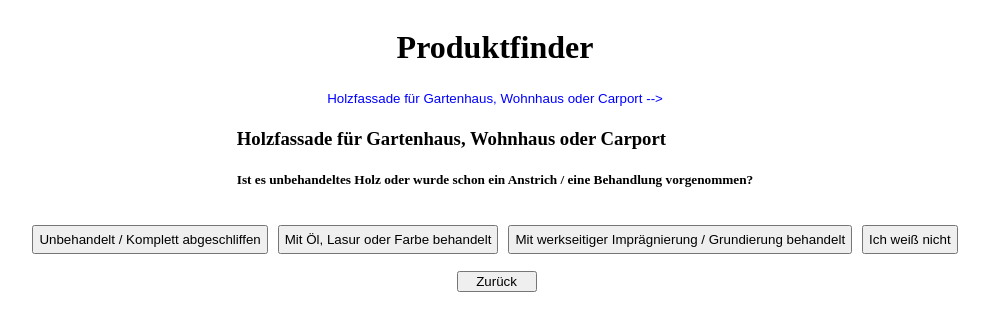
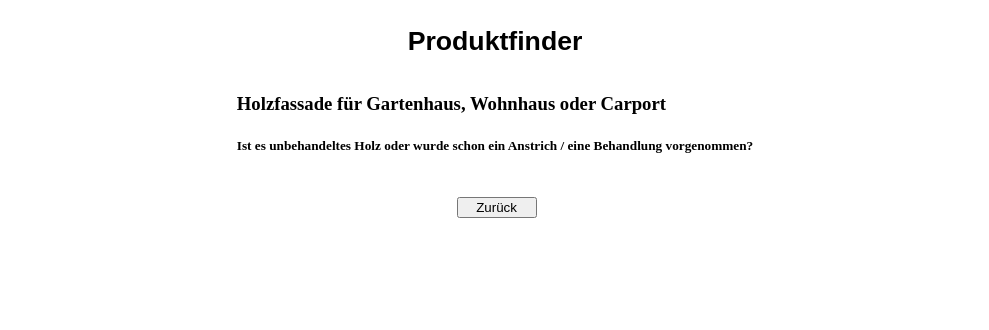
Before and after one commit to Mr-Jen/Productfinder, a React (Create React App) app: page / in a window 1280 px wide. Both pictures are taken after a click on the button "Start". Shown: the top 330 px of the page, without its empty margins (145-1134 px from the left). Built offline with nearby package versions, Linux system fonts and the light colour scheme.

Commit message:
Warning and errors cleared

```diff
--- a/src/components/App.js
+++ b/src/components/App.js
@@ -2,6 +2,7 @@ import React from 'react'
 import { connect } from 'react-redux'
 import styled from 'styled-components'
 import { handleLoadConfig } from '../actions/shared'
+import { removeFromHistory } from '../actions/history'
 
 import Home from '../components/Home'
 import Items from './Items'
@@ -16,14 +17,23 @@ const Wrapper = styled.div`
   align-items: center;
 `
 
-const App = ({loadConfig, isHome}) => {
+const Title = styled.button`
+  padding: 0;
+  border: none;
+  background: none;
+
+`
+
+const App = ({loadConfig, handleNavigationChange, isHome}) => {
   React.useEffect(() => {loadConfig()}, [loadConfig])
 
   console.log("IS HOME: ", isHome)
 
   return (
     <Wrapper>
-      <h1>Produktfinder</h1>
+      <Title onClick={() => handleNavigationChange(0)}>
+        <h1>Produktfinder</h1>
+      </Title>
       { isHome ? <Home/>
         :
         <Wrapper>
@@ -38,8 +48,10 @@ const App = ({loadConfig, isHome}) => {
 }
 
 const mapDispatchToProps = dispatch => ({
-  loadConfig: () => dispatch(handleLoadConfig())
+  loadConfig: () => dispatch(handleLoadConfig()),
+  handleNavigationChange : index => dispatch(removeFromHistory(index))
 })
+
 
 const mapStateToProps = ({history}) => {
   return {
--- a/src/components/BreadCrumbs.js
+++ b/src/components/BreadCrumbs.js
@@ -20,7 +20,7 @@ const BreadCrumbs = ({handleNavigationChange, breadCrumbs}) => {
     return (
         <BreadCrumbWrapper>
             {
-                breadCrumbs.map((crumb, index) => {
+                breadCrumbs.forEach((crumb, index) => {
                     return <BreadCrumb onClick={() => handleNavigationChange(index+1)} key={index}>{`${crumb}   -->`}</BreadCrumb>
                 })
             }
@@ -32,7 +32,7 @@ const mapStateToProps = ({decisions, history}) => {
     let latestItem = decisions
     let childrenItems = null
     let breadCrumbs = []
-    history.map (itemId => {
+    history.forEach (itemId => {
         latestItem = childrenItems ? childrenItems[itemId] : latestItem[itemId]
         breadCrumbs.push(latestItem.label)
         childrenItems = latestItem.children
--- a/src/components/Infos.js
+++ b/src/components/Infos.js
@@ -13,7 +13,7 @@ const Infos = ({latestItem}) => {
 const mapStateToProps = ({decisions, history}) => {
     let latestItem = decisions
     let childrenItems = null
-    history.map (itemId => {
+    history.forEach (itemId => {
         latestItem = childrenItems ? childrenItems[itemId] : latestItem[itemId]
         childrenItems = latestItem.children
     })
@@ -23,8 +23,4 @@ const mapStateToProps = ({decisions, history}) => {
     }
 }
 
-const mapDispatchToProps = {
-
-}
-
-export default connect(mapStateToProps, mapDispatchToProps)(Infos)
+export default connect(mapStateToProps, null)(Infos)
--- a/src/components/Items.js
+++ b/src/components/Items.js
@@ -18,7 +18,7 @@ const Items = ({childrenItems, ButtonAddToHistory}) => {
     return (
         <ChoiceWrapper>
           { childrenItems &&
-            Object.keys(childrenItems).map(key => (
+            Object.keys(childrenItems).forEach(key => (
               <div key={key}>
                 <ChoiceButton onClick={() => ButtonAddToHistory(key)}>{childrenItems[key].label}</ChoiceButton>
               </div>
@@ -30,7 +30,7 @@ const Items = ({childrenItems, ButtonAddToHistory}) => {
 
 const mapStateToProps = ({decisions, history}) => {
   let latestItem = decisions
-  history.map (itemId => {
+  history.forEach (itemId => {
     latestItem = latestItem[itemId].children
   })
 
```
Also changed, not shown: public/manifest.json (added), src/manifest.json (deleted).
